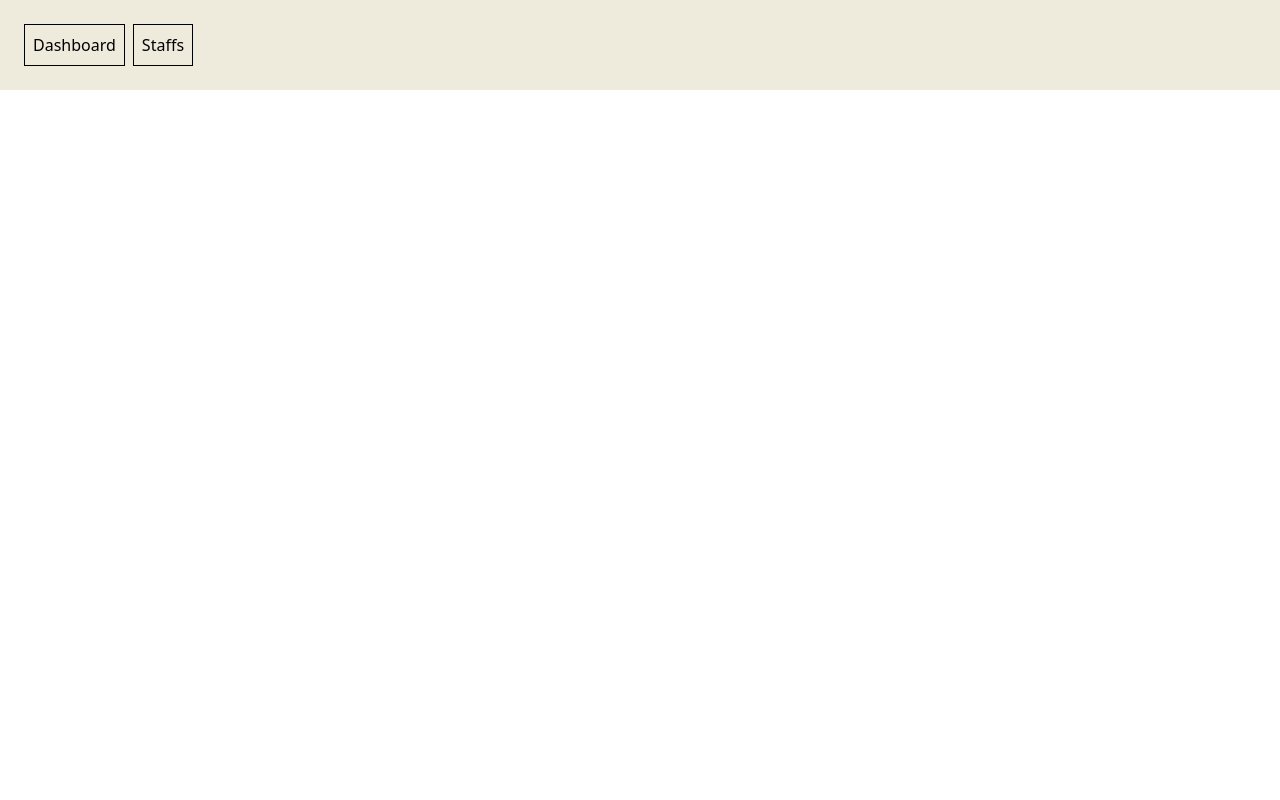
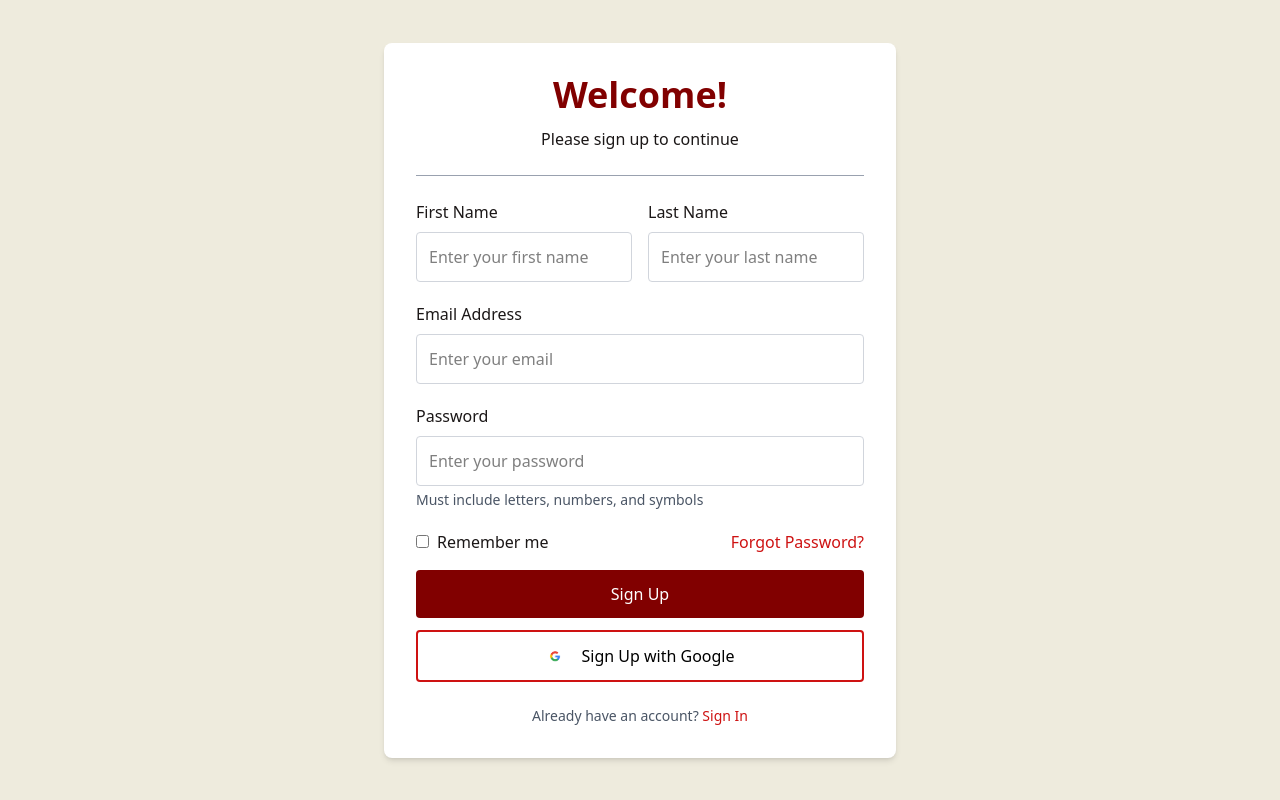
Before and after one commit to MBrillian354/teravince, a React (Vite) app in the folder frontend/: page /signup in a window 1280 px wide. Before the commit this address had no page. Built offline with nearby package versions, Linux system fonts and the light colour scheme.

Commit message:
complete-signin-signup

```diff
--- a/frontend/src/App.jsx
+++ b/frontend/src/App.jsx
@@ -1,18 +1,20 @@
 import { BrowserRouter as Router, Routes, Route } from 'react-router-dom'
 import Navbar from './components/Navbar'
 import Dashboard from './pages/Dashboard'
-import StaffView from './pages/StaffView'
 import SignIn from './pages/Signin'
-
+import SignUp from './pages/Signup'
+import ForgotPassword from './pages/ForgotPassword'
 function App() {
+  const hideNavbar = window.location.pathname.toLowerCase() === '/signin' || window.location.pathname.toLowerCase() === '/signup' || window.location.pathname.toLowerCase() === '/forgot-password';
   return (
     <Router>
       <div>
-        <Navbar />
+        {!hideNavbar && <Navbar />}
         <Routes>
-          <Route path="/" element={<Dashboard />} />
-          <Route path="/staff" element={<StaffView />} />
+          <Route path="/Dashboard" element={<Dashboard />} />
           <Route path="/Signin" element={<SignIn />} />
+          <Route path="/Signup" element={<SignUp />} />
+          <Route path="/Forgot-Password" element={<ForgotPassword />} />
         </Routes>
       </div>
     </Router>
--- a/frontend/src/components/SigninForm.jsx
+++ b/frontend/src/components/SigninForm.jsx
@@ -1,25 +1,34 @@
-import React from 'react';
+import React, { useState } from 'react';
+import googleLogo from '../assets/google.png';
+import staffData from '../data/data.json';
+import { useNavigate } from 'react-router-dom';
 
 function SigninForm() {
+  const [error, setError] = useState('');
+  const navigate = useNavigate();
+
   const handleSubmit = async (e) => {
     e.preventDefault();
+    setError('');
+
     const formData = new FormData(e.target);
     const email = formData.get('email');
     const password = formData.get('password');
 
     try {
-      const response = await fetch('/api/auth/login', {
-        method: 'POST',
-        headers: { 'Content-Type': 'application/json' },
-        body: JSON.stringify({ email, password }),
-      });
-      if (response.ok) {
-        // Handle successful login (e.g., redirect, show message)
+      const user = staffData.staff.find(
+        (user) => user.email === email && user.password === password
+      );
+
+      if (user) {
+        alert(`Login successful! Welcome, ${user.name}`);
+        navigate('/Dashboard'); // Corrected
       } else {
-        // Handle login error (e.g., show error message)
+        setError('Invalid email or password.');
       }
     } catch (error) {
-      // Handle network error
+      console.error('Mock data error:', error);
+      setError('Unable to process login. Please check the data format.');
     }
   };
 
@@ -28,12 +37,17 @@ function SigninForm() {
       <h1 className="sign-in-title">Welcome Back</h1>
       <p className="sign-in-subtitle">Please log in to continue</p>
 
+      <hr className="mb-6 border-t border-gray-400" />
+
+      {error && <p className="text-red-500 mb-4">{error}</p>}
+
       <div className="form-group">
         <label className="form-label">Email Address</label>
         <input
           type="email"
           className="form-input"
           placeholder="Enter your email"
+          name="email"
           required
         />
       </div>
@@ -44,6 +58,7 @@ function SigninForm() {
           type="password"
           className="form-input"
           placeholder="Enter your password"
+          name="password"
           required
         />
         <p className="form-hint">Must include letters, numbers, and symbols</p>
@@ -54,13 +69,21 @@ function SigninForm() {
           <input type="checkbox" />
           Remember me
         </label>
-        <a href="/forgot-password" className="forgot-password">Forgot Password?</a>
+        <a href="/forgot-password" className="forgot-password">
+          Forgot Password?
+        </a>
       </div>
 
       <button type="submit" className="sign-in-button">Log In</button>
+
       <button type="button" className="google-sign-in-button">
-          Log In with Google
+        <img src={googleLogo} alt="Google logo" className="google-logo" />
+        Log In with Google
       </button>
+
+      <p className="sign-up-footer">
+        No account yet? <a href="/signup" className="sign-in-link">Sign Up</a>
+      </p>
     </form>
   );
 }
--- /dev/null
+++ b/frontend/src/components/SignupForm.jsx
@@ -0,0 +1,133 @@
+// src/components/SignupForm.jsx
+import React, { useState } from 'react';
+import googleLogo from '../assets/google.png';
+import { useNavigate } from 'react-router-dom';
+
+function SignupForm() {
+  const [error, setError] = useState('');
+  const navigate = useNavigate();
+
+  const handleSubmit = async (e) => {
+    e.preventDefault();
+    const formData = new FormData(e.target);
+    const firstName = formData.get('firstName');
+    const lastName = formData.get('lastName');
+    const email = formData.get('email');
+    const password = formData.get('password');
+
+    try {
+      const response = await fetch('/api/auth/signup', {
+        method: 'POST',
+        headers: { 'Content-Type': 'application/json' },
+        body: JSON.stringify({ firstName, lastName, email, password }),
+      });
+
+      const data = await response.json();
+
+      if (response.ok) {
+        setError('');
+        console.log('Signup successful:', firstName);
+        navigate('/signin');
+      } else {
+        // Check specific message or status code for duplicate staff error
+        if (
+          response.status === 409 ||
+          (data.message &&
+            data.message.toLowerCase().includes('already exists'))
+        ) {
+          setError('A staff member with this email already exists.');
+        } else {
+          setError(data.message || 'Signup failed. Please try again.');
+        }
+      }
+    } catch (error) {
+      console.error('Network error:', error);
+      setError('Network error. Please try again later.');
+    }
+  };
+
+  return (
+    <form className="sign-up-form" onSubmit={handleSubmit}>
+      <h1 className="sign-up-title">Welcome!</h1>
+      <p className="sign-up-subtitle">Please sign up to continue</p>
+
+      <hr className="mb-6 border-t border-gray-400" />
+
+      {error && (
+        <p className="text-red-500 text-sm mb-4">{error}</p>
+      )}
+
+      <div className="form-group flex gap-4">
+        <div className="w-1/2">
+          <label className="form-label">First Name</label>
+          <input
+            type="text"
+            className="form-input"
+            placeholder="Enter your first name"
+            name="firstName"
+            required
+          />
+        </div>
+
+        <div className="w-1/2">
+          <label className="form-label">Last Name</label>
+          <input
+            type="text"
+            className="form-input"
+            placeholder="Enter your last name"
+            name="lastName"
+            required
+          />
+        </div>
+      </div>
+
+      <div className="form-group">
+        <label className="form-label">Email Address</label>
+        <input
+          type="email"
+          className="form-input"
+          placeholder="Enter your email"
+          name="email"
+          required
+        />
+      </div>
+
+      <div className="form-group">
+        <label className="form-label">Password</label>
+        <input
+          type="password"
+          className="form-input"
+          placeholder="Enter your password"
+          name="password"
+          required
+        />
+        <p className="form-hint">Must include letters, numbers, and symbols</p>
+      </div>
+
+      <div className="form-options">
+        <label className="remember-me">
+          <input type="checkbox" />
+          Remember me
+        </label>
+        <a href="/forgot-password" className="forgot-password">Forgot Password?</a>
+      </div>
+
+      <button type="submit" className="signup-button">Sign Up</button>
+
+      <button type="button" className="google-signup-button">
+        <img
+          src={googleLogo}
+          alt="Google logo"
+          className="google-logo"
+        />
+        Sign Up with Google
+      </button>
+
+      <p className="sign-up-footer">
+        Already have an account? <a href="/signin" className="sign-up-link">Sign In</a>
+      </p>
+    </form>
+  );
+}
+
+export default SignupForm;
--- a/frontend/src/index.css
+++ b/frontend/src/index.css
@@ -1,28 +1,28 @@
 @import url('https://fonts.googleapis.com/css2?family=Inter:wght@400;700&family=Montserrat:wght@400;700&family=Public+Sans:wght@400;700&display=swap');
 @import "tailwindcss";
 
-
 /* Tailwind v4 Configuration */
 @theme {
-  /* Custom colors */
   --color-background: #EEEBDD;
   --color-primary: #CE1212;
   --color-danger: #810000;
   --color-secondary: #1B1717;
 
-
-  /* Custom fonts */
   --font-display: "Inter", "sans-serif";
   --font-inter: "Inter", sans-serif;
   --font-montserrat: "Montserrat", sans-serif;
   --font-public-sans: "Public Sans", sans-serif;
 
-  /* Custom animations */
   --animate-fade-in: fade-in 0.5s ease-in-out;
   --animate-slide-up: slide-up 0.3s ease-out;
 }
 
-/* Base styles for better defaults */
+/* Tailwind base directives (used once) */
+@tailwind base;
+@tailwind components;
+@tailwind utilities;
+
+/* Base styles */
 * {
   box-sizing: border-box;
 }
@@ -36,8 +36,7 @@ body {
 #root {
   height: 100%;
 }
-/* SIGN IN */
-/* Color Variables */
+
 :root {
   --light-cream: #EEEBDD;
   --bright-red: #CE1212;
@@ -45,125 +44,157 @@ body {
   --black: #1B1717;
 }
 
-/* Base Styles */
+/* SIGN IN */
 .sign-in-page {
-  background-color: var(--light-cream);
-  min-height: 100vh;
-  display: flex;
-  justify-content: center;
-  align-items: center;
-  padding: 20px;
+  @apply bg-[var(--light-cream)] min-h-screen flex justify-center items-center p-5;
 }
 
 .sign-in-container {
-  width: 100%;
-  max-width: 400px;
+  @apply w-full max-w-lg;
 }
 
-/* Form Styles */
 .sign-in-form {
-  background-color: white;
-  padding: 2rem;
-  border-radius: 8px;
-  box-shadow: 0 2px 10px rgba(0, 0, 0, 0.1);
+  @apply bg-white p-8 rounded-lg shadow-md;
 }
 
 .sign-in-title {
-  color: var(--dark-red);
-  text-align: center;
-  margin-bottom: 0.5rem;
+  @apply text-[var(--dark-red)] text-4xl font-bold text-center mb-3;
 }
 
 .sign-in-subtitle {
-  color: var(--black);
-  text-align: center;
-  margin-bottom: 1.5rem;
+  @apply text-[var(--black)] text-center mb-6;
 }
 
 .form-group {
-  margin-bottom: 1.2rem;
+  @apply mb-5;
 }
 
 .form-label {
-  display: block;
-  color: var(--black);
-  margin-bottom: 0.5rem;
-  font-weight: 500;
+  @apply block text-[var(--black)] mb-2 font-medium;
 }
 
 .form-input {
-  width: 100%;
-  padding: 0.8rem;
-  border: 1px solid #ddd;
-  border-radius: 4px;
-  font-size: 1rem;
+  @apply w-full p-3 border border-gray-300 rounded text-base;
 }
 
 .form-hint {
-  color: #666;
-  font-size: 0.8rem;
-  margin-top: 0.3rem;
+  @apply text-gray-600 text-sm mt-1;
 }
 
 .form-options {
-  display: flex;
-  justify-content: space-between;
-  align-items: center;
-  margin: 1rem 0;
+  @apply flex justify-between items-center my-4;
 }
 
 .remember-me {
-  color: var(--black);
+  @apply text-[var(--black)] flex items-center gap-2;
 }
 
 .forgot-password {
-  color: var(--bright-red);
-  text-decoration: none;
+  @apply text-[var(--bright-red)] no-underline;
 }
 
-/* Button Styles */
 .sign-in-button {
-  width: 100%;
-  padding: 0.8rem;
-  background-color: var(--dark-red);
-  color: white;
-  border: none;
-  border-radius: 4px;
-  font-size: 1rem;
-  font-weight: 500;
-  cursor: pointer;
-  margin-bottom: 0.8rem;
-}
-
-.sign-in-button:hover {
-  background-color: var(--bright-red);
+  @apply w-full p-3 bg-[var(--dark-red)] text-white border-none rounded text-base font-medium cursor-pointer mb-3 hover:bg-[var(--bright-red)];
 }
 
 .google-sign-in-button {
-  width: 100%;
-  padding: 0.8rem;
-  background-color: white;
-  color: var(--black);
-  border: 1px solid #ddd;
-  border-radius: 4px;
-  font-size: 1rem;
-  font-weight: 500;
-  cursor: pointer;
-  display: flex;
-  align-items: center;
-  justify-content: center;
-  gap: 0.5rem;
+  @apply w-full p-3 text-black border-2 border-[var(--bright-red)] rounded text-base font-medium cursor-pointer flex items-center justify-center gap-2 hover:bg-[var(--bright-red)] hover:text-white;
 }
 
-/* Footer Styles */
-.sign-in-footer {
-  text-align: center;
-  margin-top: 1.5rem;
-  color: var(--black);
+.google-logo {
+  @apply w-5 h-5 mr-2;
 }
 
 .sign-in-link {
-  color: var(--bright-red);
-  text-decoration: none;
-  font-weight: 500;
+  @apply text-[var(--bright-red)] no-underline font-medium;
 }
+
+/* SIGN UP */
+.sign-up-page {
+  @apply bg-[var(--light-cream)] min-h-screen flex justify-center items-center p-5;
+}
+
+.sign-up-container {
+  @apply w-full max-w-lg;
+}
+
+.sign-up-form {
+  @apply bg-white p-8 rounded-lg shadow-md;
+}
+
+.sign-up-title {
+  @apply text-[var(--dark-red)] text-4xl font-bold text-center mb-3;
+}
+
+.sign-up-subtitle {
+  @apply text-[var(--black)] text-center mb-6;
+}
+
+.signup-button {
+  @apply w-full p-3 bg-[var(--dark-red)] text-white border-none rounded text-base font-medium cursor-pointer mb-3 hover:bg-[var(--bright-red)];
+}
+
+.google-signup-button {
+  @apply w-full p-3 text-black border-2 border-[var(--bright-red)] rounded text-base font-medium cursor-pointer flex items-center justify-center gap-2 hover:bg-[var(--bright-red)] hover:text-white;
+}
+
+.sign-up-footer {
+  @apply mt-6 text-center text-sm text-gray-600;
+}
+
+.sign-up-link {
+  @apply text-[var(--bright-red)] no-underline font-medium;
+}
+/* FORGOT PASSWORD */
+.forgot-password-page {
+  @apply bg-[var(--light-cream)] min-h-screen flex justify-center items-center p-5;
+}
+
+.forgot-password-container {
+  @apply w-full max-w-lg;
+}
+
+.forgot-password-form {
+  @apply bg-white p-8 rounded-lg shadow-md;
+}
+
+.forgot-password-title {
+  @apply text-[var(--dark-red)] text-3xl font-bold text-center mb-3 font-montserrat;
+}
+
+.forgot-password-subtitle {
+  @apply text-[var(--black)] text-center mb-6 font-public-sans text-base;
+}
+
+.forgot-password-group {
+  @apply mb-5;
+}
+
+.forgot-password-label {
+  @apply block text-[var(--black)] mb-2 font-medium;
+}
+
+.forgot-password-input {
+  @apply w-full p-3 border border-gray-300 rounded text-base;
+}
+
+.forgot-password-button {
+  @apply w-full p-3 bg-[var(--dark-red)] text-white border-none rounded text-base font-medium cursor-pointer mb-3 hover:bg-[var(--bright-red)];
+}
+
+/* RESET SUCCESS MESSAGE */
+.reset-success-message {
+  @apply bg-white p-8 rounded-lg shadow-md text-center;
+}
+
+.reset-success-message h2 {
+  @apply text-[var(--dark-red)] text-2xl font-bold mb-4;
+}
+
+.reset-success-message p {
+  @apply text-[var(--black)] text-base mb-3 font-public-sans;
+}
+
+.back-to-login-link {
+  @apply mt-6 text-center block text-sm text-[var(--bright-red)] font-medium;
+}
--- /dev/null
+++ b/frontend/src/pages/ForgotPassword.jsx
@@ -0,0 +1,59 @@
+import React, { useState } from 'react';
+import { useNavigate } from 'react-router-dom';
+
+function ForgotPassword() {
+  const [isSubmitted, setIsSubmitted] = useState(false);
+  const navigate = useNavigate(); // initialize navigation
+
+  const handleSubmit = (e) => {
+    e.preventDefault();
+    // Add your reset link trigger logic here
+    setIsSubmitted(true); // Show success message
+  };
+
+  const handleBackToSignin = () => {
+    navigate('/signin'); // or '/login' based on your route
+  };
+
+  return (
+    <div className="forgot-password-page">
+      <div className="forgot-password-container">
+        {!isSubmitted ? (
+          <form className="forgot-password-form" onSubmit={handleSubmit}>
+            <h1 className="forgot-password-title">Forgotten your password?</h1>
+            <p className="forgot-password-subtitle">
+              There is nothing to worry about, we’ll send you a message to help you reset your password.
+            </p>
+      <hr className="mb-10 border-t border-gray-400" />
+
+            <div className="form-group">
+              <label className="form-label">Email Address</label>
+              <input
+                type="email"
+                name="email"
+                required
+                placeholder="Enter personal or work email address"
+                className="form-input"
+              />
+            </div>
+
+            <button type="submit" className="forgot-password-button">
+              Send Reset Link
+            </button>
+          </form>
+        ) : (
+          <div className="reset-success-message">
+            <h2>Reset Link Sent!</h2>
+            <p>Please check your inbox, and remember to look in your spam or junk folder if you don’t see it right away.</p>
+            <p>If you’re still having trouble, you can try resending the link or contacting support for assistance.</p>
+            <button className="forgot-password-button" onClick={handleBackToSignin}>
+              Go Back to Sign In
+            </button>
+          </div>
+        )}
+      </div>
+    </div>
+  );
+}
+
+export default ForgotPassword;
--- /dev/null
+++ b/frontend/src/pages/Signup.jsx
@@ -0,0 +1,15 @@
+import React from 'react';
+import SignupForm from '../components/SignupForm';
+import '../index.css';
+
+function Signup() {
+  return (
+    <div className="sign-up-page">
+      <div className="sign-up-container">
+        <SignupForm />
+              </div>
+    </div>
+  );
+}
+
+export default Signup;
--- a/frontend/src/pages/StaffView.jsx
+++ /dev/null
@@ -1,10 +0,0 @@
-function Staffs() {
-  return (
-    <div className="p-8">
-      <h1 className="text-3xl font-bold mb-4">Staffs</h1>
-      <p>This is the Staffs page.</p>
-    </div>
-  )
-}
-
-export default Staffs
```
Also changed, not shown: frontend/src/pages/Signin.jsx (+2 -5 lines), frontend/src/assets/google.png (added).
